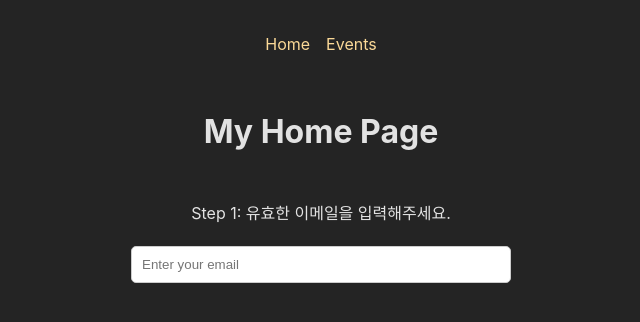
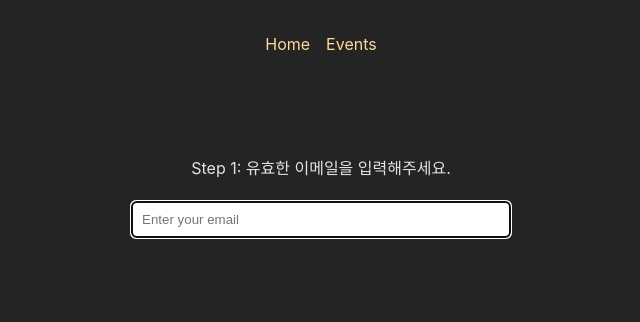
Before and after one commit to chanhee7/event-app202407, a React (Create React App) app: page /sign-up in a window 1280 px wide. Shown: the top 322 px of the page, without its empty margins (319-959 px from the left). Built offline with nearby package versions, Linux system fonts and the light colour scheme.

Commit message:
# 이메일 패턴 검증

```diff
--- a/src/components/auth/EmailInput.js
+++ b/src/components/auth/EmailInput.js
@@ -1,13 +1,65 @@
-import React from 'react';
+import React, { useEffect, useRef, useState } from 'react';
+import styles from './SignUpForm.module.scss';
 
 const EmailInput = () => {
+
+  const inputRef = useRef();
+
+  // 입력한 이메일
+  const [enteredEmail, setEnteredEmail] = useState('');
+
+  // 검증여부
+  const [emailValid, setEmailValid] = useState(false);
+
+  // 에러 메시지
+  const [error, setError] = useState('');
+
+
+  // 이메일 패턴 검증
+  const validateEmail = (email) => {
+    const emailPattern = /^[^\s@]+@[^\s@]+\.[^\s@]+$/; // 간단한 이메일 패턴 검사
+    return emailPattern.test(email);
+  };
+
+  // 이메일 검증 후속 처리
+  const checkEmail = (email) => {
+    if (!emailValid) {
+      // 에러메시지 세팅
+      setError('이메일 형식이 유효하지 않습니다.');
+      return;
+    }
+
+    // 중복 검사
+  };
+
+  const changeHandler = e => {
+    const email = e.target.value;
+    const isValid = validateEmail(email);
+    // console.log('isValid: ', isValid);
+
+    setEnteredEmail(email);
+    setEmailValid(isValid);
+
+    // 이메일 검증 후속처리
+    checkEmail();
+  };
+
+  // 렌더링 되자마자 입력창에 포커싱
+  useEffect(() => {
+    inputRef.current.focus();
+  }, []);
+
   return (
     <>
       <p>Step 1: 유효한 이메일을 입력해주세요.</p>
       <input
+        ref={inputRef}
         type="email"
         placeholder="Enter your email"
+        onChange={changeHandler}
+        className={!emailValid ? styles.invalidInput : ''}
       />
+      { !emailValid && <p className={styles.errorMessage}>{error}</p> }
     </>
   );
 };
--- a/src/pages/Home.js
+++ b/src/pages/Home.js
@@ -1,13 +1,11 @@
-import React from "react";
-import { Outlet } from "react-router-dom";
+import React from 'react';
+import { Outlet } from 'react-router-dom';
 
 const Home = () => {
+
   return (
     <>
-      <h1>My Home Page</h1>
-      <p>
-        <Outlet />
-      </p>
+      <Outlet />
     </>
   );
 };
```
